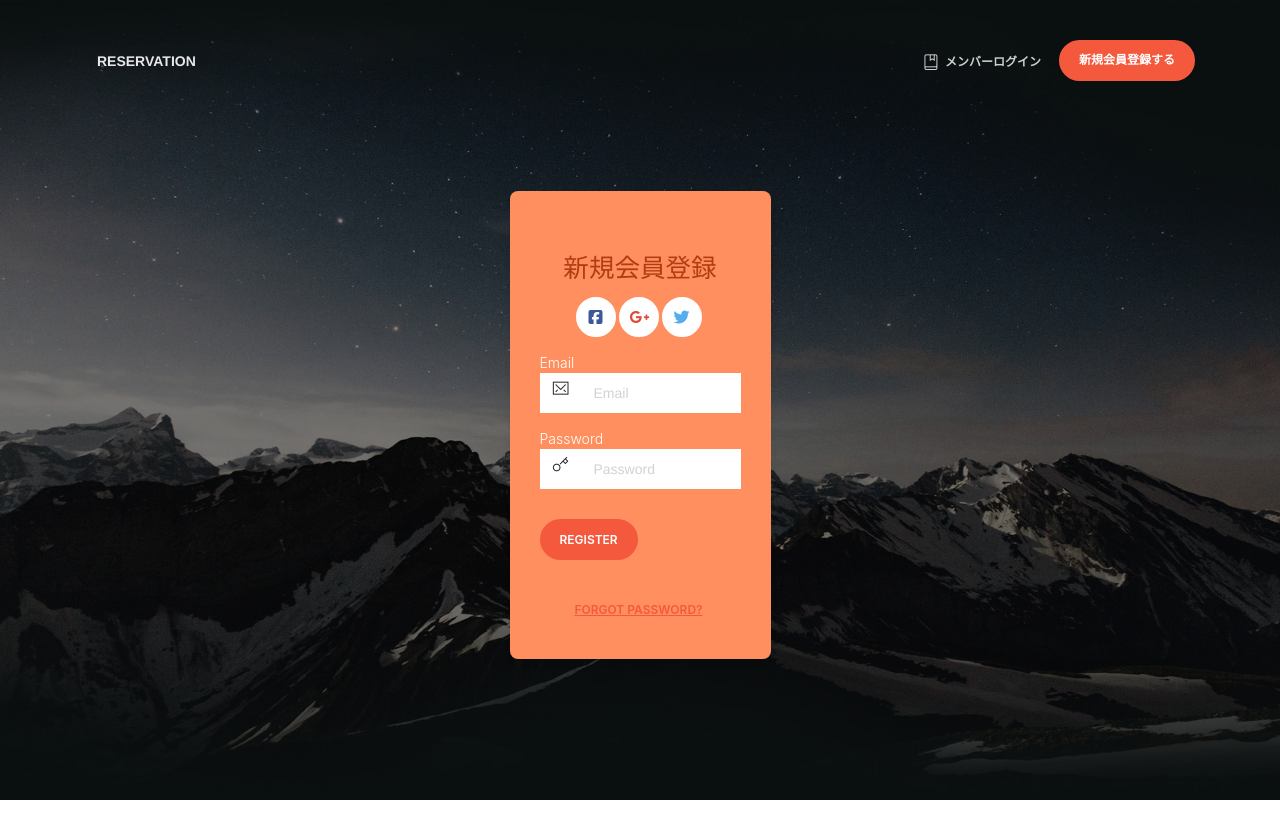
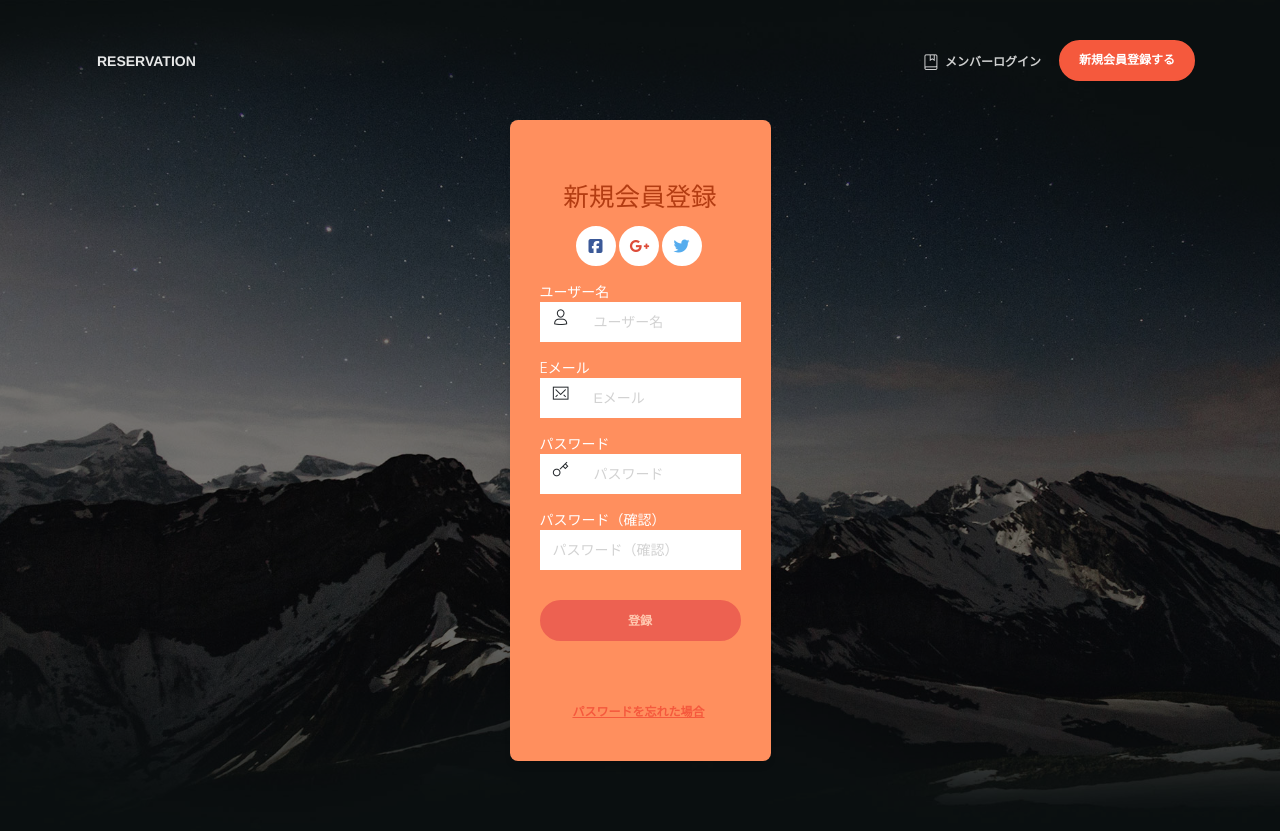
Before and after one commit to nakamuuu-prog/udemy-reservation-app, an Angular app: page /registar in a window 1280 px wide. Before the commit the page ends 800 px from the top, so only its background shows below. Built offline with nearby package versions, Linux system fonts and the light colour scheme.

Commit message:
新規登録画面の実装

```diff
--- a/src/app/auth/registar/registar.component.html
+++ b/src/app/auth/registar/registar.component.html
@@ -26,51 +26,100 @@
                 <i class="fa fa-twitter"></i>
               </a>
             </div>
-            <form class="register-form">
-              <label>Email</label>
-              <div
-                class="input-group form-group-no-border"
-                [ngClass]="{ 'input-group-focus': focus === true }"
-              >
+            <!-- 入力フォームはTemplate-drivenという方法で実装する -->
+            <!-- REFE: https://v17.angular.io/guide/forms -->
+            <!-- #を使ってフォームに名前をつける -->
+            <!-- ngSubmitでsubmitが発火したときに呼び出す関数を指定 -->
+            <form
+              class="register-form"
+              #registerForm="ngForm"
+              (ngSubmit)="register(registerForm)"
+            >
+              <label>ユーザー名</label>
+              <div class="input-group form-group-no-border">
+                <div class="input-group-prepend">
+                  <span class="input-group-text">
+                    <i class="nc-icon nc-single-02"></i>
+                  </span>
+                </div>
+
+                <input
+                  ngModel
+                  name="userName"
+                  type="text"
+                  class="form-control"
+                  placeholder="ユーザー名"
+                  required
+                />
+              </div>
+
+              <label>Eメール</label>
+              <div class="input-group form-group-no-border">
                 <div class="input-group-prepend">
                   <span class="input-group-text">
                     <i class="nc-icon nc-email-85"></i>
                   </span>
                 </div>
 
+                <!-- naModelを付与してnameを指定することで、JSON形式で値を渡すことができる -->
                 <input
-                  type="text"
+                  ngModel
+                  name="email"
+                  type="email"
                   class="form-control"
-                  placeholder="Email"
-                  (focus)="focus = true"
-                  (blur)="focus = false"
+                  placeholder="Eメール"
+                  pattern="^[a-zA-Z0-9.!#$%&’*+/=?^_`{|}~-]+@[a-zA-Z0-9-]+(?:\.[a-zA-Z0-9-]+)*$"
+                  required
                 />
               </div>
 
-              <label>Password</label>
-              <div
-                class="input-group form-group-no-border"
-                [ngClass]="{ 'input-group-focus': focus1 === true }"
-              >
+              <label>パスワード</label>
+              <div class="input-group form-group-no-border">
                 <div class="input-group-prepend">
                   <span class="input-group-text">
                     <i class="nc-icon nc-key-25"></i>
                   </span>
                 </div>
                 <input
-                  type="text"
+                  ngModel
+                  name="password"
+                  type="password"
                   class="form-control"
-                  placeholder="Password"
-                  (focus)="focus1 = true"
-                  (blur)="focus1 = false"
+                  placeholder="パスワード"
+                  required
                 />
               </div>
-              <button class="btn btn-danger btn-block btn-round">
-                Register
+
+              <label>パスワード（確認）</label>
+              <div class="input-group form-group-no-border">
+                <input
+                  ngModel
+                  name="confirmPassword"
+                  type="password"
+                  class="form-control"
+                  placeholder="パスワード（確認）"
+                  required
+                />
+              </div>
+              <!-- 今回はバインディングを使わずsubmitを使う -->
+              <!-- disabledのプロパティバインディングを使うことでボタンの活性非活性の制御が可能 -->
+              <button
+                [disabled]="!registerForm.valid"
+                type="submit"
+                class="btn btn-danger btn-block btn-round"
+              >
+                登録
               </button>
             </form>
+            <!-- ちょっとめんどくさいのでbrで対応 -->
+            <br />
+            <div *ngIf="errors && errors.length > 0" class="alert alert-danger">
+              <p *ngFor="let error of errors">{{ error }}</p>
+            </div>
             <div class="forgot">
-              <a href="#" class="btn btn-link btn-danger">Forgot password?</a>
+              <a href="#" class="btn btn-link btn-danger"
+                >パスワードを忘れた場合</a
+              >
             </div>
           </div>
         </div>
--- a/src/app/auth/registar/registar.component.ts
+++ b/src/app/auth/registar/registar.component.ts
@@ -1,4 +1,8 @@
 import { Component } from '@angular/core';
+import { AuthService, UserSignUpInfo } from '../shared/auth.service';
+import { HttpErrorResponse } from '@angular/common/http';
+import { Router } from '@angular/router';
+import { NgForm } from '@angular/forms';
 
 @Component({
   selector: 'app-registar',
@@ -6,7 +10,49 @@ import { Component } from '@angular/core';
   styleUrl: './registar.component.scss',
 })
 export class RegistarComponent {
-  test: Date = new Date();
-  focus: any;
-  focus1: any;
+  errors: string[] = [];
+
+  constructor(private authService: AuthService, private router: Router) {}
+
+  register(registarForm: NgForm) {
+    const userSignUpInfo = registarForm.value as UserSignUpInfo;
+
+    if (!this.validate(userSignUpInfo)) return;
+
+    this.authService.register(userSignUpInfo).subscribe(
+      (result) => {
+        this.router.navigate(['/login']);
+      },
+      (err: HttpErrorResponse) => {
+        this.errors = err.error;
+      }
+    );
+  }
+
+  private validate(userSignUpInfo: UserSignUpInfo): boolean {
+    const clientErrors = [];
+    if (!userSignUpInfo.userName) {
+      clientErrors.push('ユーザー名は必須です。');
+    }
+
+    if (!userSignUpInfo.email) {
+      clientErrors.push('Eメールは必須です。');
+    }
+
+    if (!userSignUpInfo.password) {
+      clientErrors.push('パスワードは必須です。');
+    }
+
+    if (!userSignUpInfo.confirmPassword) {
+      clientErrors.push('パスワード（確認）は必須です。');
+    }
+
+    if (userSignUpInfo.password !== userSignUpInfo.confirmPassword) {
+      clientErrors.push('パスワードとパスワード（確認）が一致しません。');
+    }
+
+    this.errors = clientErrors;
+
+    return this.errors.length === 0;
+  }
 }
--- a/src/app/auth/shared/auth.service.ts
+++ b/src/app/auth/shared/auth.service.ts
@@ -6,11 +6,14 @@ import { Observable } from 'rxjs';
 export class AuthService {
   constructor(private http: HttpClient) {}
 
-  getProducts(): Observable<any> {
-    return this.http.get('/api/v1/products');
-  }
-
-  getProductById(productId: string): Observable<any> {
-    return this.http.get(`/api/v1/products/${productId}`);
+  register(userData: UserSignUpInfo): Observable<any> {
+    return this.http.post('http://localhost:5238/api/register/', userData);
   }
 }
+
+export interface UserSignUpInfo {
+  userName: string;
+  email: string;
+  password: string;
+  confirmPassword: string;
+}
--- a/src/styles.scss
+++ b/src/styles.scss
@@ -3,3 +3,17 @@
 .text-left {
   text-align: left;
 }
+
+// 登録ボタンにしていされたclassが存在しなかったため、一旦ここに追加
+.btn-block {
+  display: block;
+  width: 100%;
+}
+.btn-block + .btn-block {
+  margin-top: 0.5rem;
+}
+input[type="button"].btn-block,
+input[type="reset"].btn-block,
+input[type="submit"].btn-block {
+  width: 100%;
+}
```
Also changed, not shown: src/app/auth/auth.module.ts (+9 -1 lines).
